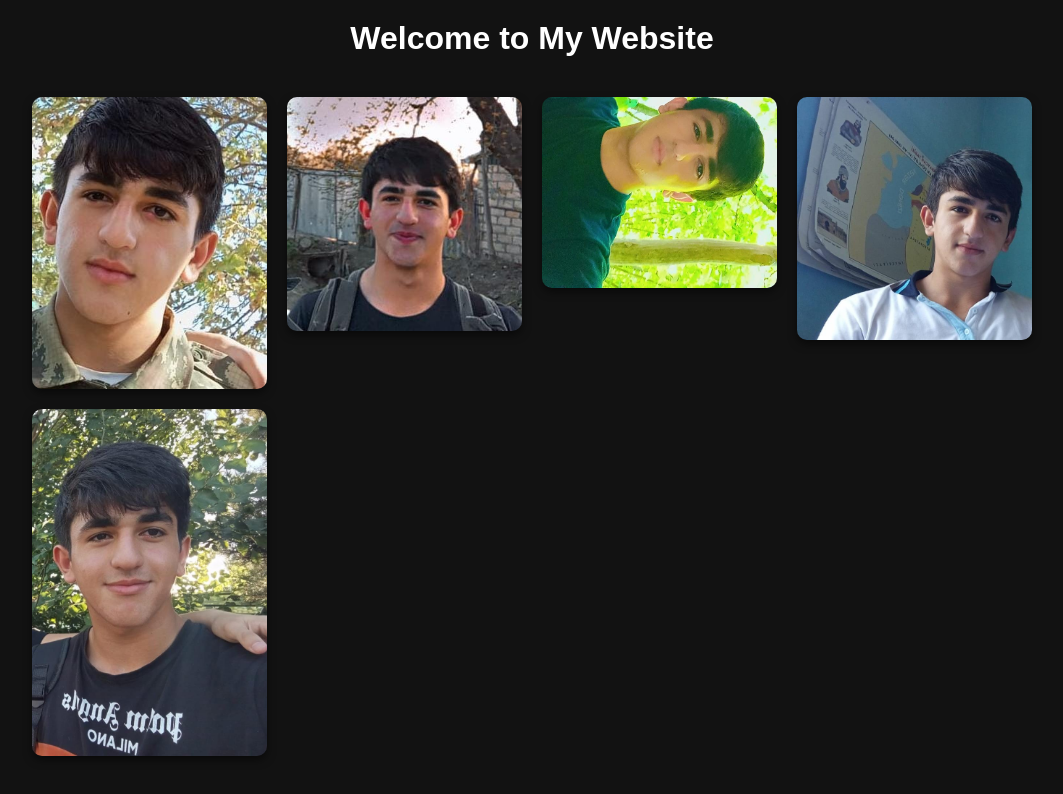
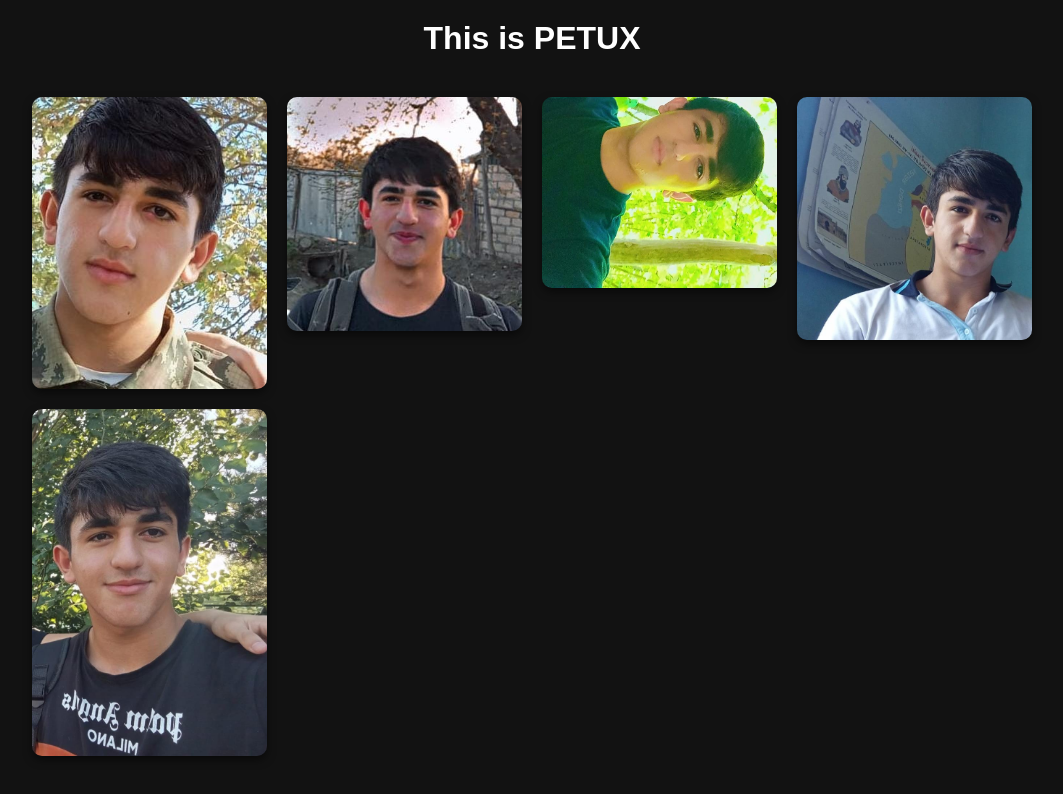
Before and after one commit to AykhanUV/pros, a plain HTML site: page index.html in a window 1280 px wide. Shown: the whole page, without its empty margins (108-1171 px from the left). Drawn offline with Linux system fonts and the light colour scheme.

Commit message:
Update index.html

```diff
--- a/index.html
+++ b/index.html
@@ -7,7 +7,7 @@
     <link rel="stylesheet" href="styles.css">
 </head>
 <body>
-    <h1>Welcome to My Website</h1>
+    <h1>This is PETUX</h1>
     <div class="image-gallery">
         <img src="./images/WhatsApp%20Image%202024-10-09%20at%2022.10.43_0c315f76.jpg" alt="Image 1" />
         <img src="./images/WhatsApp%20Image%202024-10-09%20at%2022.10.43_aad573c3.jpg" alt="Image 2" />
```
